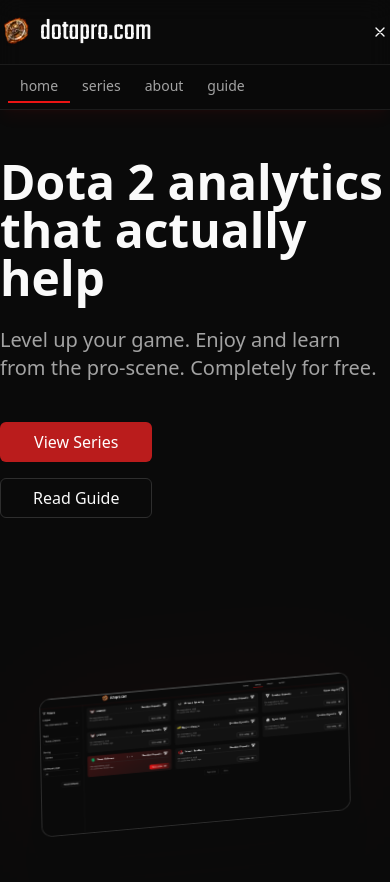
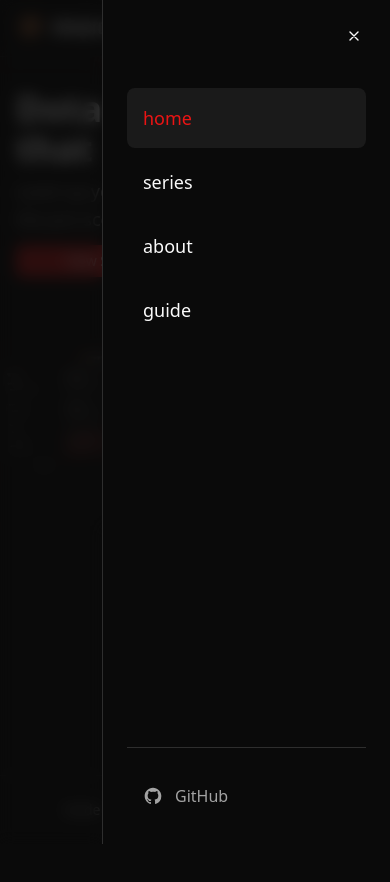
Before and after one commit to eriknovikov/dotapro, a React (Vite) app in the folder ui/: page / in a window 390 px wide. Both pictures are taken after a click on the button "Toggle menu". Shown: the top 882 px of the page. After the commit the page ends 844 px from the top, so only its background shows below. Built offline with nearby package versions, Linux system fonts and the light colour scheme.

Commit message:
make homepage responsive

```diff
--- /dev/null
+++ b/ui/src/components/Footer.tsx
@@ -0,0 +1,11 @@
+export function Footer() {
+    return (
+        <footer className="border-t border-border/50 mt-auto">
+            <div className="max-w-7xl mx-auto px-4 sm:px-6 lg:px-8 py-6">
+                <p className="text-center text-foreground-muted text-sm">
+                    Made with ❤️ for the <span className="text-nowrap">Dota 2</span> community
+                </p>
+            </div>
+        </footer>
+    )
+}
--- a/ui/src/components/Navbar.tsx
+++ b/ui/src/components/Navbar.tsx
@@ -1,4 +1,4 @@
-import { useState } from "react"
+import { useState, useEffect } from "react"
 import { Link } from "@tanstack/react-router"
 import { Button } from "./ui/index"
 
@@ -13,7 +13,7 @@
     return (
         <Link
             to={to}
-            className="text-foreground-muted hover:text-foreground px-3 py-2 text-sm font-medium transition-colors relative after:content-[''] after:absolute after:bottom-0 after:left-0 after:w-full after:h-0.5 after:bg-primary-500 after:scale-x-0 after:transition-transform after:duration-200 after:origin-center"
+            className="text-foreground-muted hover:text-foreground px-2 sm:px-3 py-2 text-xs sm:text-sm font-medium transition-colors relative after:content-[''] after:absolute after:bottom-0 after:left-0 after:w-full after:h-0.5 after:bg-primary-500 after:scale-x-0 after:transition-transform after:duration-200 after:origin-center"
             activeProps={{ className: "text-foreground after:scale-x-100" }}
             onClick={onClick}
         >
@@ -25,41 +25,72 @@
 export function Navbar() {
     const [isMobileMenuOpen, setIsMobileMenuOpen] = useState(false)
 
+    // Lock body scroll when menu is open
+    useEffect(() => {
+        if (isMobileMenuOpen) {
+            document.body.style.overflow = 'hidden'
+        } else {
+            document.body.style.overflow = ''
+        }
+        return () => {
+            document.body.style.overflow = ''
+        }
+    }, [isMobileMenuOpen])
+
+    // Close menu on escape key
+    useEffect(() => {
+        const handleEscape = (e: KeyboardEvent) => {
+            if (e.key === 'Escape' && isMobileMenuOpen) {
+                setIsMobileMenuOpen(false)
+            }
+        }
+
+        document.addEventListener('keydown', handleEscape)
+        return () => document.removeEventListener('keydown', handleEscape)
+    }, [isMobileMenuOpen])
+
     return (
+        <>
             <nav className="sticky top-0 z-50 bg-background/80 backdrop-blur-md border-b border-border/50 shadow-lg shadow-primary-500/5">
-            <div className="max-w-7xl mx-auto">
-                <div className="flex items-center justify-between h-16">
+                <div className="max-w-7xl mx-auto px-4 sm:px-6 lg:px-8">
+                    <div className="flex items-center justify-between h-14 sm:h-16">
                         <div className="shrink-0 flex items-center gap-2">
                             <picture>
                                 <source srcSet="/logo-48.webp" media="(min-width: 768px)" />
-                            <img src="/logo-32x32.webp" alt="" className="h-8 md:h-12 w-auto" />
+                                <img src="/logo-32x32.webp" alt="" className="h-7 sm:h-8 md:h-10 lg:h-12 w-auto" />
                             </picture>
 
                             <Link
                                 to="/"
-                            className="text-3xl font-teko bg-linear-to-r from-foreground to-foreground bg-clip-text text-transparent hover:from-[hsl(38,92%,50%)] hover:to-[hsl(0,84%,50%)]"
+                                className="text-2xl sm:text-3xl font-teko bg-linear-to-r from-foreground to-foreground bg-clip-text text-transparent hover:from-[hsl(38,92%,50%)] hover:to-[hsl(0,84%,50%)]"
                             >
                                 dotapro.com
                             </Link>
                         </div>
 
                         <div className="hidden md:block">
-                        <div className="flex items-baseline space-x-4">
+                            <div className="flex items-baseline space-x-2 sm:space-x-4">
                                 {navLinks.map(link => (
                                     <NavLink key={link.to} to={link.to} label={link.label} />
                                 ))}
                             </div>
                         </div>
 
-                    <div className="-mr-2 flex md:hidden">
+                        <div className="flex md:hidden">
                             <Button
                                 variant="ghost"
                                 size="icon"
                                 onClick={() => setIsMobileMenuOpen(!isMobileMenuOpen)}
                                 aria-label="Toggle menu"
                                 aria-expanded={isMobileMenuOpen}
+                                className="h-10 w-10 sm:h-12 sm:w-12"
                             >
-                            <svg className="h-6 w-6" fill="none" viewBox="0 0 24 24" stroke="currentColor">
+                                <svg
+                                    className={`h-6 w-6 transition-transform duration-200 ${isMobileMenuOpen ? 'rotate-90' : ''}`}
+                                    fill="none"
+                                    viewBox="0 0 24 24"
+                                    stroke="currentColor"
+                                >
                                     {isMobileMenuOpen ? (
                                         <path
                                             strokeLinecap="round"
@@ -80,21 +111,70 @@
                         </div>
                     </div>
                 </div>
+            </nav>
 
+            {/* Full-screen overlay mobile menu */}
             {isMobileMenuOpen && (
-                <div className="md:hidden bg-background/95 backdrop-blur-md border-t border-border/50">
-                    <div className="px-2 pt-2 pb-3 space-y-1 sm:px-3">
+                <div className="fixed inset-0 z-50 md:hidden">
+                    {/* Backdrop */}
+                    <div
+                        className="absolute inset-0 bg-background/80 backdrop-blur-sm"
+                        onClick={() => setIsMobileMenuOpen(false)}
+                    />
+
+                    {/* Menu Panel */}
+                    <div className="absolute right-0 top-0 bottom-0 w-72 bg-background border-l border-border shadow-xl slide-in-right">
+                        <div className="p-6 h-full flex flex-col">
+                            {/* Close button */}
+                            <Button
+                                variant="ghost"
+                                size="icon"
+                                onClick={() => setIsMobileMenuOpen(false)}
+                                className="absolute top-4 right-4 h-10 w-10"
+                            >
+                                <svg className="h-6 w-6" fill="none" viewBox="0 0 24 24" stroke="currentColor">
+                                    <path
+                                        strokeLinecap="round"
+                                        strokeLinejoin="round"
+                                        strokeWidth={2}
+                                        d="M6 18L18 6M6 6l12 12"
+                                    />
+                                </svg>
+                            </Button>
+
+                            {/* Nav links */}
+                            <div className="mt-16 space-y-1 flex-1">
                                 {navLinks.map(link => (
-                            <NavLink
+                                    <Link
                                         key={link.to}
                                         to={link.to}
-                                label={link.label}
                                         onClick={() => setIsMobileMenuOpen(false)}
-                            />
+                                        className="block px-4 py-4 text-lg font-medium rounded-lg hover:bg-background-accent transition-colors"
+                                        activeProps={{ className: "text-primary-500 bg-background-accent" }}
+                                    >
+                                        {link.label}
+                                    </Link>
                                 ))}
+                            </div>
+
+                            {/* GitHub link */}
+                            <div className="pt-6 border-t border-border">
+                                <a
+                                    href="https://GITHUBPROJECT"
+                                    target="_blank"
+                                    rel="noopener noreferrer"
+                                    className="flex items-center gap-3 px-4 py-3 text-foreground-muted hover:text-foreground hover:bg-background-accent rounded-lg transition-colors"
+                                >
+                                    <svg className="h-5 w-5" fill="currentColor" viewBox="0 0 24 24">
+                                        <path fillRule="evenodd" d="M12 2C6.477 2 2 6.484 2 12.017c0 4.425 2.865 8.18 6.839 9.504.5.092.682-.217.682-.483 0-.237-.008-.868-.013-1.703-2.782.605-3.369-1.343-3.369-1.343-.454-1.158-1.11-1.466-1.11-1.466-.908-.62.069-.608.069-.608 1.003.07 1.531 1.032 1.531 1.032.892 1.53 2.341 1.088 2.91.832.092-.647.35-1.088.636-1.338-2.22-.253-4.555-1.113-4.555-4.951 0-1.093.39-1.988 1.029-2.688-.103-.253-.446-1.272.098-2.65 0 0 .84-.27 2.75 1.026A9.564 9.564 0 0112 6.844c.85.004 1.705.115 2.504.337 1.909-1.296 2.747-1.027 2.747-1.027.546 1.379.202 2.398.1 2.651.64.7 1.028 1.595 1.028 2.688 0 3.848-2.339 4.695-4.566 4.943.359.309.678.92.678 1.855 0 1.338-.012 2.419-.012 2.747 0 .268.18.58.688.482A10.019 10.019 0 0022 12.017C22 6.484 17.522 2 12 2z" clipRule="evenodd" />
+                                    </svg>
+                                    <span className="font-medium">GitHub</span>
+                                </a>
+                            </div>
+                        </div>
                     </div>
                 </div>
             )}
-        </nav>
+        </>
     )
 }
--- a/ui/src/index.css
+++ b/ui/src/index.css
@@ -166,6 +166,7 @@
 html {
     -webkit-font-smoothing: antialiased;
     -moz-osx-font-smoothing: grayscale;
+    overflow-x: hidden;
 }
 
 body {
@@ -173,6 +174,7 @@
     line-height: 1.5;
     color: hsl(0, 0%, 98%);
     background-color: hsl(0, 0%, 4%);
+    overflow-x: hidden;
 }
 
 *:focus-visible {
@@ -226,6 +228,32 @@
     animation: spinner-gradient 1s linear infinite;
 }
 
+@keyframes slideInFromRight {
+    from {
+        transform: translateX(100%);
+    }
+    to {
+        transform: translateX(0);
+    }
+}
+
+@keyframes slideOutToRight {
+    from {
+        transform: translateX(0);
+    }
+    to {
+        transform: translateX(100%);
+    }
+}
+
+.slide-in-right {
+    animation: slideInFromRight 300ms ease-out;
+}
+
+.slide-out-right {
+    animation: slideOutToRight 300ms ease-in;
+}
+
 .text-primary {
     color: hsl(0, 84%, 50%);
 }
--- a/ui/src/routes/__root.tsx
+++ b/ui/src/routes/__root.tsx
@@ -1,12 +1,14 @@
 import { Navbar } from "@/components/Navbar"
+import { Footer } from "@/components/Footer"
 import type { QueryClient } from "@tanstack/react-query"
 import { createRootRouteWithContext, Outlet } from "@tanstack/react-router"
 import { TanStackRouterDevtools } from "@tanstack/react-router-devtools"
 
 const RootLayout = () => (
-    <div className="min-h-screen bg-background">
+    <div className="min-h-screen bg-background flex flex-col overflow-x-hidden">
         <Navbar />
         <Outlet />
+        <Footer />
         <TanStackRouterDevtools />
     </div>
 )
--- a/ui/src/routes/index.tsx
+++ b/ui/src/routes/index.tsx
@@ -7,25 +7,35 @@
 
 function Index() {
     return (
-        <main className="flex-1 min-h-[calc(100vh-4rem)]">
-            <div className="max-w-7xl mx-auto py-12">
+        <main className="flex-1 min-h-0 sm:min-h-[calc(100vh-4rem)] overflow-x-hidden">
+            <div className="max-w-7xl mx-auto py-8 sm:py-4 md:py-8 lg:py-12 px-3 sm:px-4 md:px-6 lg:px-8">
                 {/* Hero Section */}
-                <div className="flex justify-center mb-16">
-                    <div className="flex flex-col items-start">
-                        <h1 className="text-5xl md:text-7xl font-bold text-foreground mb-6">
+                <div className="flex justify-center mb-8 sm:mb-6 md:mb-12 lg:mb-16">
+                    <div className="flex flex-col items-start w-full max-w-2xl px-1 sm:px-2">
+                        <h1 className="text-4xl sm:text-4xl md:text-4xl lg:text-5xl xl:text-7xl font-bold text-foreground mb-2 sm:mb-4 md:mb-6">
                             Dota 2 analytics that actually help
                         </h1>
-                        <p className="text-xl text-foreground-muted mb-10">
+                        <p className="text-lg sm:text-lg md:text-lg lg:text-xl text-foreground-muted mb-3 sm:mb-6 md:mb-10">
                             Level up your game. Enjoy and learn from the pro-scene. Completely for free.
                         </p>
 
                         {/* CTA Buttons */}
-                        <div className="flex flex-col sm:flex-row gap-4">
-                            <Button asChild variant="primary" size="lg" className="text-base px-8">
+                        <div className="flex flex-row gap-2 sm:gap-3 md:gap-4 w-full sm:w-auto">
+                            <Button
+                                asChild
+                                variant="primary"
+                                size="sm"
+                                className="text-sm sm:text-sm md:text-sm lg:text-base px-6 sm:px-6 md:px-6 lg:px-8 flex-1 sm:flex-none"
+                            >
                                 <Link to="/series">View Series</Link>
                             </Button>
-                            <Button asChild variant="outline" size="lg" className="text-base px-8">
-                                <Link to="/about">Read Guide</Link>
+                            <Button
+                                asChild
+                                variant="outline"
+                                size="sm"
+                                className="text-sm sm:text-sm md:text-sm lg:text-base px-6 sm:px-6 md:px-6 lg:px-8 flex-1 sm:flex-none"
+                            >
+                                <Link to="/about">About dotapro</Link>
                             </Button>
                         </div>
                     </div>
@@ -33,17 +43,21 @@
             </div>
 
             {/* Hero Image with Linear-style 3D effect - Full width outside container */}
-            <div className="flex items-center justify-center py-12 perspective:[2000px]">
-                <div className="relative transition-shadow duration-300 ease-in-out transform-[rotateX(-25deg)_rotateY(10deg)_rotateZ(-1deg)] hover:shadow-[0_0_0_1px_rgba(0,0,0,.06),0_16px_24px_rgba(0,0,0,.08),0_40px_60px_rgba(0,0,0,.06),0_80px_100px_rgba(0,0,0,.06),0_160px_200px_rgba(0,0,0,.04),0_400px_320px_rgba(0,0,0,.04)]">
+            <div className="flex items-center justify-center py-1 sm:py-2 md:py-8 lg:py-12 perspective-[2000px] sm:perspective:[2000px] w-full overflow-hidden px-2">
+                <div className="relative transition-shadow duration-300 ease-in-out transform-[rotateX(-18deg)_rotateY(7deg)_rotateZ(-0.75deg)] sm:transform-[rotateX(-25deg)_rotateY(10deg)_rotateZ(-1deg)] hover:shadow-[0_0_0_1px_rgba(0,0,0,.06),0_16px_24px_rgba(0,0,0,.08),0_40px_60px_rgba(0,0,0,.06),0_80px_100px_rgba(0,0,0,.06),0_160px_200px_rgba(0,0,0,.04),0_400px_320px_rgba(0,0,0,.04)] w-full sm:w-auto">
                     {/* Ambient Glow (Light Bleed) */}
-                    <div className="absolute -inset-4 bg-primary-500/10 blur-3xl opacity-30" aria-hidden="true" />
+                    <div
+                        className="absolute -inset-2 sm:-inset-4 bg-primary-500/10 blur-3xl opacity-30"
+                        aria-hidden="true"
+                    />
 
                     {/* Main Image Container */}
-                    <div className="relative rounded-xl border border-white/10 bg-background-card shadow-[0_0_0_1px_rgba(0,0,0,.04),0_4px_6px_rgba(0,0,0,.02),0_10px_15px_rgba(0,0,0,.015),0_20px_25px_rgba(0,0,0,.015),0_40px_50px_rgba(0,0,0,.01),0_100px_80px_rgba(0,0,0,.01)] overflow-hidden">
-                        {/* Top Edge Highlight (Simulates overhead light) */}
-                        <div className="absolute inset-0 border-t border-white/20 pointer-events-none" />
-
-                        <img src="/scrsh.png" alt="Series Screenshot" className="block w-full max-w-[80vw] h-auto" />
+                    <div className="relative rounded-xl bg-background-card shadow-[0_0_0_1px_rgba(0,0,0,.04),0_4px_6px_rgba(0,0,0,.02),0_10px_15px_rgba(0,0,0,.015),0_20px_25px_rgba(0,0,0,.015),0_40px_50px_rgba(0,0,0,.01),0_100px_80px_rgba(0,0,0,.01)] overflow-hidden">
+                        <img
+                            src="/scrsh.png"
+                            alt="Series Screenshot"
+                            className="block w-full sm:max-w-[80vw] md:max-w-[90vw] lg:max-w-[80vw] h-auto"
+                        />
                     </div>
                 </div>
             </div>
```
Also changed, not shown: ui/src/routes/about.tsx (+0 -7 lines). Lines whose indentation alone changed are shown as unchanged.
